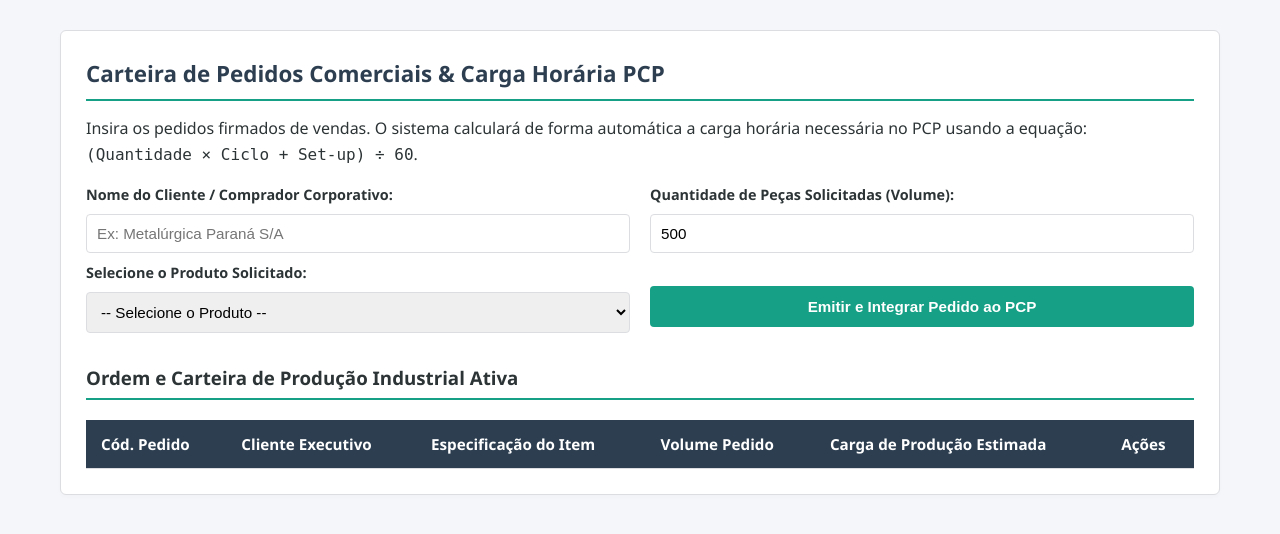
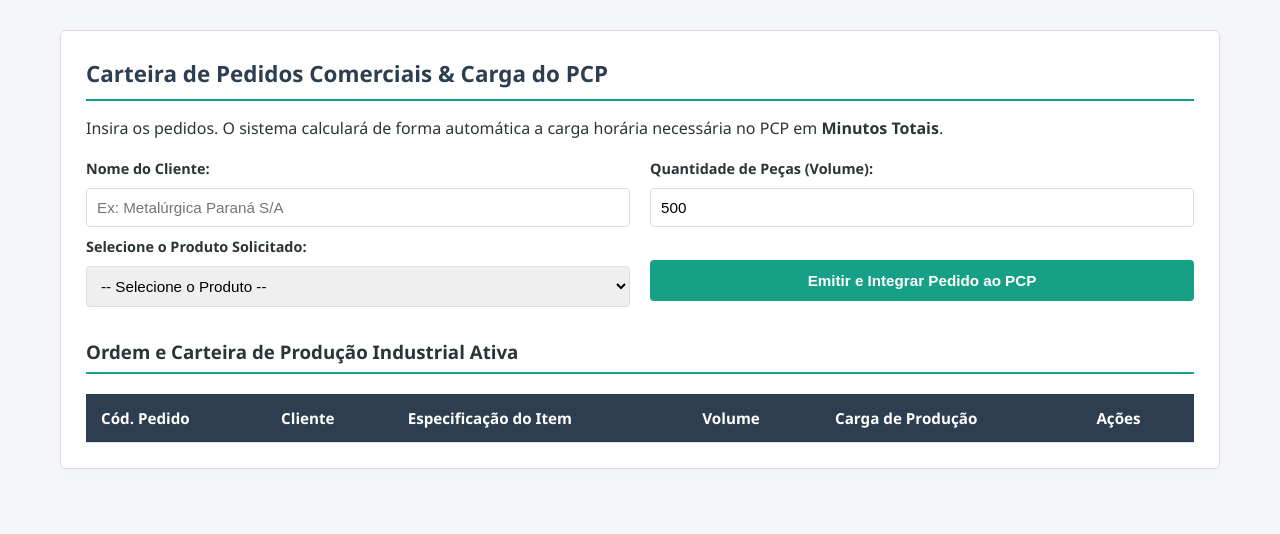
Before and after one commit to ProfRenatoPereira/admplan, a Flask app: page /vendas in a window 1280 px wide. Shown: the part 189-723 px from the top of the page. Run offline with Flask 3, Linux system fonts and the light colour scheme; data that the repository does not hold is empty; some libraries are stand-ins or nearby versions.

Commit message:
Update vendas.html

```diff
--- a/templates/vendas.html
+++ b/templates/vendas.html
@@ -1,42 +1,28 @@
 {% extends 'base.html' %}
 {% block title %}Planejamento de Vendas e PCP - TERCEIRO ADM ASSOCIADOS{% endblock %}
 {% block content %}
-<section class="card" aria-labelledby="tit-vendas">
-    <h2>Carteira de Pedidos Comerciais & Carga Horária PCP</h2>
-    <p>Insira os pedidos firmados de vendas. O sistema calculará de forma automática a carga horária necessária no PCP usando a equação: <code>(Quantidade × Ciclo + Set-up) ÷ 60</code>.</p>
-
+<section class="card">
+    <h2>Carteira de Pedidos Comerciais & Carga do PCP</h2>
+    <p>Insira os pedidos. O sistema calculará de forma automática a carga horária necessária no PCP em <strong>Minutos Totais</strong>.</p>
     <div class="grid-form">
         <div class="form-group">
-            <label for="vendaCliente">Nome do Cliente / Comprador Corporativo:</label>
+            <label for="vendaCliente">Nome do Cliente:</label>
             <input type="text" id="vendaCliente" placeholder="Ex: Metalúrgica Paraná S/A">
-
             <label for="vendaSelecaoProduto">Selecione o Produto Solicitado:</label>
-            <select id="vendaSelecaoProduto">
-                <!-- Alimentado dinamicamente das peças codificadas em Engenharia -->
-            </select>
+            <select id="vendaSelecaoProduto"></select>
         </div>
         <div class="form-group">
-            <label for="vendaQuantidade">Quantidade de Peças Solicitadas (Volume):</label>
+            <label for="vendaQuantidade">Quantidade de Peças (Volume):</label>
             <input type="number" id="vendaQuantidade" value="500">
-
             <button onclick="emitirPedidoComercialVenda()" class="btn-primary" style="margin-top: 25px;">Emitir e Integrar Pedido ao PCP</button>
         </div>
     </div>
     <h3 style="margin-top: 30px; border-bottom: 2px solid var(--accent); padding-bottom: 5px;">Ordem e Carteira de Produção Industrial Ativa</h3>
     <table class="data-table" id="tabelaVendas">
         <thead>
-            <tr>
-                <th>Cód. Pedido</th>
-                <th>Cliente Executivo</th>
-                <th>Especificação do Item</th>
-                <th>Volume Pedido</th>
-                <th>Carga de Produção Estimada</th>
-                <th>Ações</th>
-            </tr>
+            <tr><th>Cód. Pedido</th><th>Cliente</th><th>Especificação do Item</th><th>Volume</th><th>Carga de Produção</th><th>Ações</th></tr>
         </thead>
-        <tbody>
-            <!-- Alimentado via carregarPedidosVendasDoServidor() -->
-        </tbody>
+        <tbody></tbody>
     </table>
 </section>
 {% endblock %}
```
